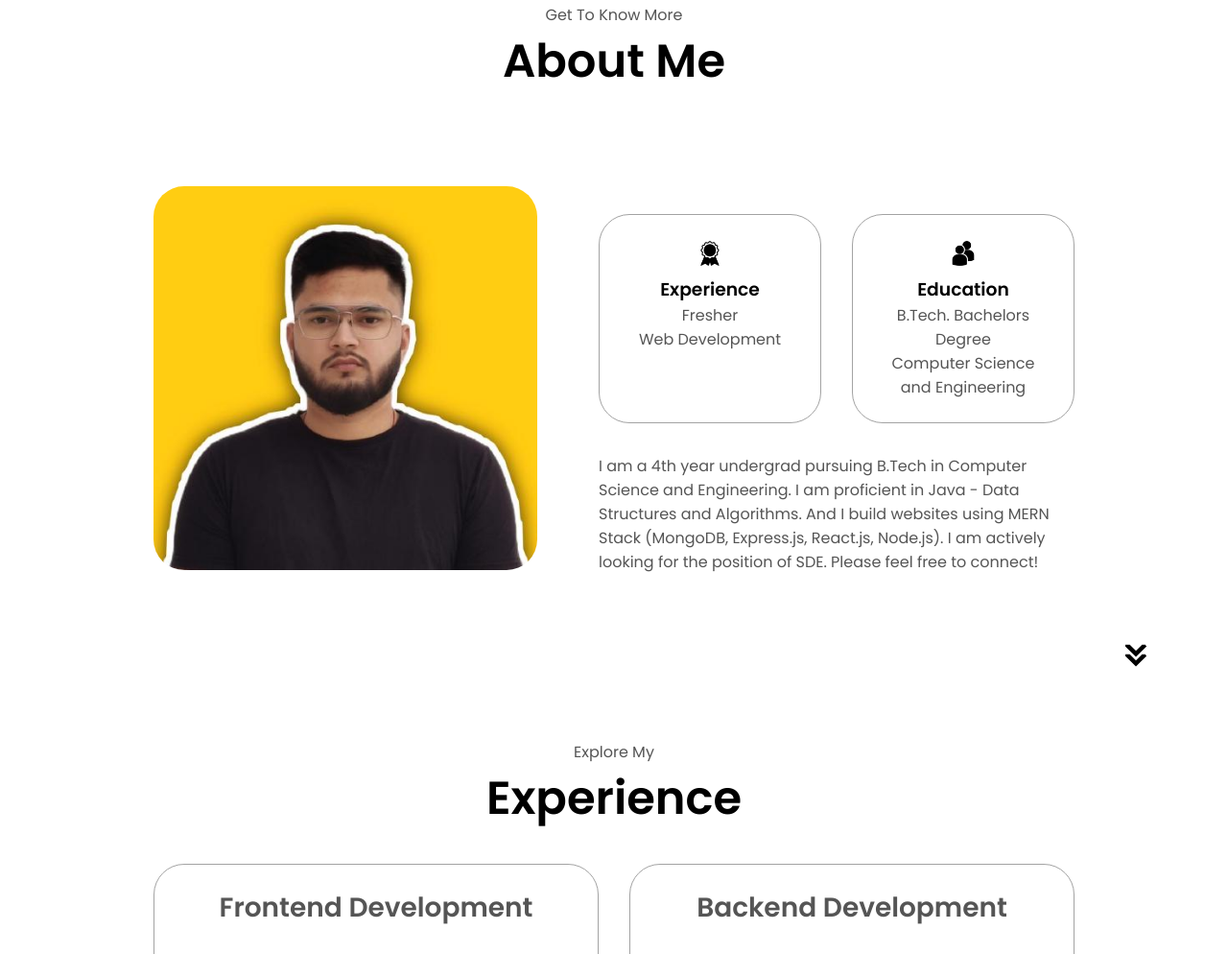
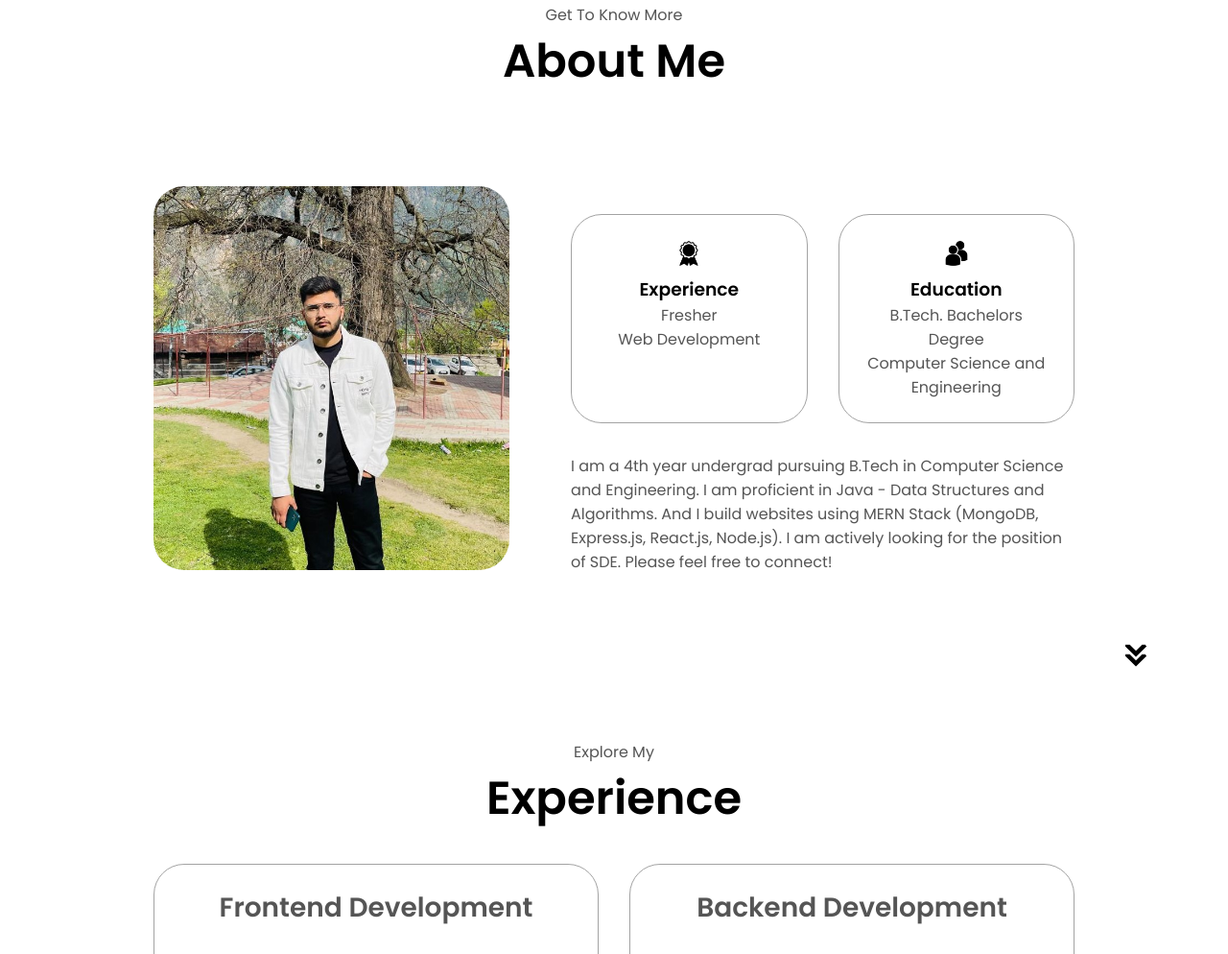
Before and after one commit to ialoksingh/Portfolio, a plain HTML site: page index.html in a window 1280 px wide. Shown: the part 925-1919 px from the top of the page at 96% size. Drawn offline with Linux system fonts and the light colour scheme.

Commit message:
completed

```diff
--- a/index.html
+++ b/index.html
@@ -76,7 +76,7 @@
       <h1 class="title">About Me</h1>
       <div class="section-container">
         <div class="section__pic-container">
-          <img src="./assets/me.jpg" alt="Profile picture" class="about-pic" />
+          <img src="./assets/about.jpeg" alt="Profile picture" class="about-pic" />
         </div>
         <div class="about-details-container">
           <div class="about-containers">
```
Also changed, not shown: assets/about-pic.jpeg (deleted), assets/about.jpeg (added).
